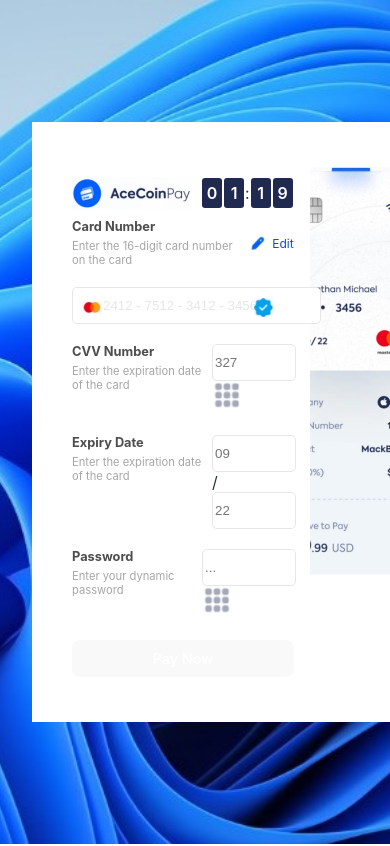
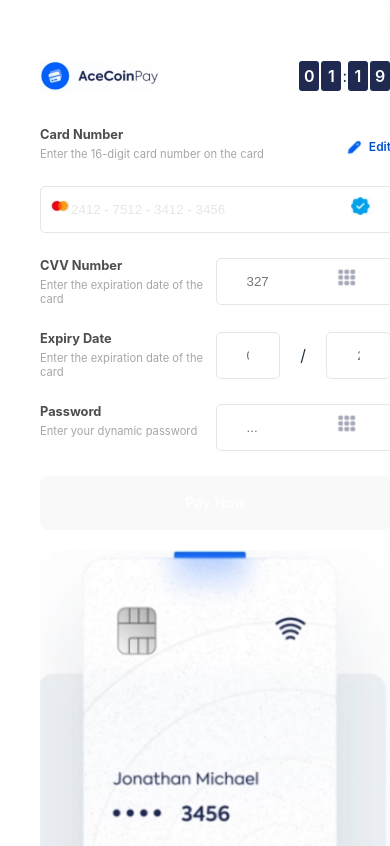
Before and after one commit to KelahKelah/aceCoinPay, a React (Vite) app: page / in a window 390 px wide. Shown: the top 846 px of the page. Built offline with nearby package versions, Linux system fonts and the light colour scheme.

Commit message:
clean up app css

```diff
--- a/src/App.css
+++ b/src/App.css
@@ -1,7 +1,6 @@
 #root {
-  max-width: 1280px;
-  margin: 0 auto;
-  padding: 2rem;
+  margin: auto;
+  max-width: 100%;
 }
 
 .page-wrap {
@@ -9,10 +8,12 @@
   display: flex;
   justify-content: space-between;
   padding-inline: 40px;
-  padding-block: 45px;
+  padding-block: 50px;
   width: 100%;
-  /* height: 100; */
+  height: 100%;
   position: relative;
+
+  margin: auto;
 }
 
 .close-icon {
@@ -27,28 +28,19 @@
 
 .card-image-wrap {
   width: 27%;
-  /* background-color: aqua; */
 }
 
 .cardnumber-input-field {
-  width: 84.5%;
+  width: 90%;
   padding-inline: 30px;
-  padding-block: 10px;
+  padding-block: 15px;
   border: #e6e6e6 1px solid;
   border-radius: 5px;
 }
 
-.input-field {
-  width: 96%;
-  /* padding-inline: 30px; */
-  padding-block: 10px;
-  border: #e6e6e6 1px solid;
-  border-radius: 5px;
-}
 
-.input-field-wrap {
-  /* width: 100% ; */
-}
+
+
 
 .cardnumber-input-field::placeholder {
   color: #e6e6e6;
@@ -66,7 +58,6 @@
   left: 10px;
   top: 10px;
   object-fit: contain;
-
 }
 
 .check-icon {
@@ -78,10 +69,10 @@
   object-fit: contain;
 }
 
-.card-image-wrap img {
-  height: 410px;
+.card-image-wrap>img {
+  height: 480px;
   width: 100%;
-  object-fit: cover;
+  object-fit: contain;
 }
 
 .header-wrap {
@@ -94,7 +85,9 @@
   width: 120px;
 }
 
-.card-number-wrap {}
+.card-number-wrap {
+  margin-block-start: 25px;
+}
 
 .card-number-container {
   display: flex;
@@ -115,19 +108,48 @@
 .card-number-container div:nth-child(2) p {
   color: #0052cc;
   font-size: 12px;
+  font-weight: 600;
 }
 
 .cvv-wrap {
   display: flex;
   justify-content: space-between;
   width: 100%;
-  margin-block-start: 20px;
-
+  margin-block-start: 25px;
 }
 
 .cvv-wrap div:nth-child(2) {
   width: 50%;
-  /* background: #0052cc; */
+  position: relative;
+}
+
+.cvv-wrap div:nth-child(1) {
+  width: 50%;
+}
+
+.input-field {
+  width: 80.5%;
+  padding-inline: 30px;
+  padding-block: 15px;
+  border: #e6e6e6 1px solid;
+  border-radius: 5px;
+}
+
+.expiry-inputs {
+  display: flex;
+  align-items: center;
+}
+
+.expiry-inputs span {
+  margin-inline: 20px;
+}
+
+.menu-icon {
+  position: absolute;
+  right: 35px;
+  top: 10px;
+  height: 20px;
+  width: 20px;
 }
 
 .title {
@@ -166,7 +188,7 @@
 button {
   border-radius: 8px;
   border: 1px solid transparent;
-  padding: 0.6em 1.2em;
+  padding: 1.2em 1.2em;
   font-size: 0.9em;
   width: 100%;
   font-weight: 500;
@@ -175,7 +197,7 @@ button {
   color: #fff;
   cursor: pointer;
   transition: border-color 0.25s;
-  margin-block-start: 20px;
+  margin-block-start: 25px;
 }
 
 button:hover {
@@ -186,3 +208,44 @@ button:focus,
 button:focus-visible {
   outline: 4px auto -webkit-focus-ring-color;
 }
+
+@media screen and (max-width: 920px) {
+  .page-wrap {
+    width: 90%;
+  }
+
+  .card-image-wrap>img {
+    object-fit: cover;
+  }
+}
+
+@media screen and (max-width: 768px) {
+  .cardnumber-input-field {
+    width: 83%;
+  }
+
+  .input-field {
+    width: 66%;
+  }
+}
+
+@media screen and (max-width: 425px) {
+  .page-wrap {
+    flex-wrap: wrap;
+    height: 100vh;
+
+  }
+
+  .card-detail-wrap {
+    width: 100%;
+  }
+
+  .card-image-wrap {
+    width: 100%;
+    margin-block-start: 20px;
+  }
+
+  .card-image-wrap img {
+    height: auto;
+  }
+}
```
